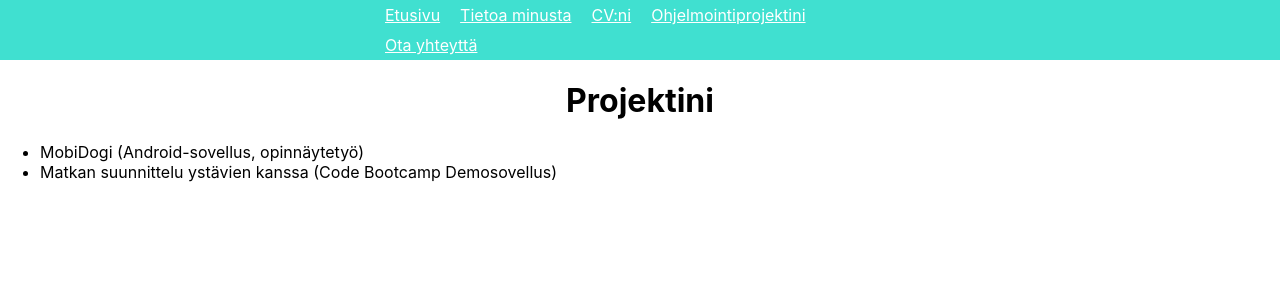
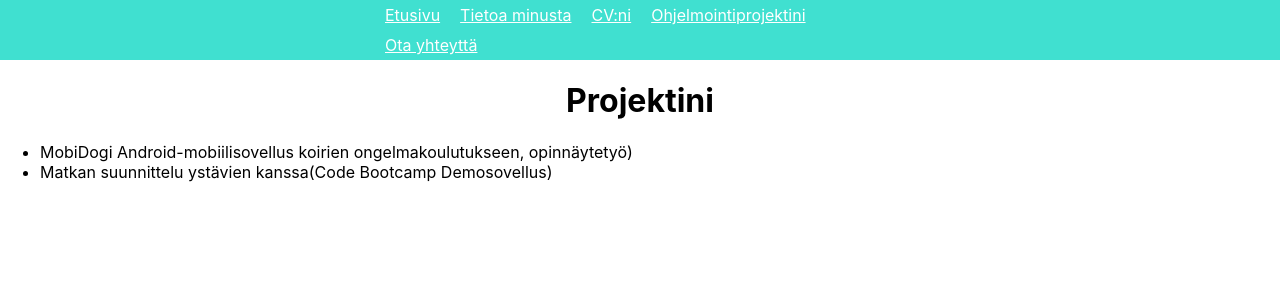
Before and after one commit to ITstudentFromFinland/My-Portfolio, a React (Create React App) app: page /my-projects in a window 1280 px wide. Shown: the top 300 px of the page. Built offline with nearby package versions, Linux system fonts and the light colour scheme.

Commit message:
modified projects page

```diff
--- a/src/Components/Projects.js
+++ b/src/Components/Projects.js
@@ -4,16 +4,21 @@ import "./Projects.css";
 
 export default function Projects(props) {
 
-    return (
-        <body><h1 class="projects-header">Projektini</h1>
+    return ( <
+        body > < h1 class = "projects-header" > Projektini < /h1>
 
-        <div>
-            <ul>
-                <li>MobiDogi (Android-sovellus, opinnäytetyö)</li>
-                <li>Matkan suunnittelu ystävien kanssa (Code Bootcamp Demosovellus)</li>
-            </ul>
-        </div>
+        <
+        div >
+        <
+        ul >
+        <
+        li > < a > MobiDogi < /a> Android-mobiilisovellus koirien ongelmakoulutukseen, opinnäytetyö)</li >
+        <
+        li > Matkan suunnittelu ystävien kanssa(Code Bootcamp Demosovellus) < /li> <
+        /ul> <
+        /div>
 
-        </body>
+        <
+        /body>
     );
 }
```
